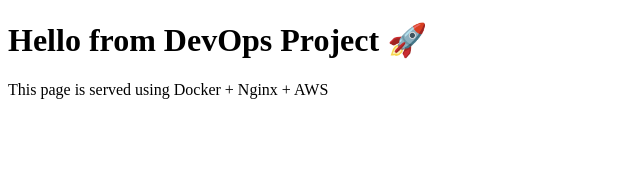
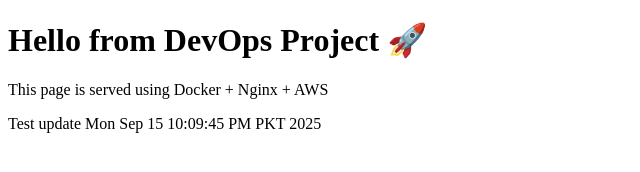
Before and after one commit to Sp21-bse-022/devops-html-project, a plain HTML site: page index.html in a window 1280 px wide. Shown: the whole page, without its empty margins (0-640 px from the left). Drawn offline with Linux system fonts and the light colour scheme.

Commit message:
testing automation

```diff
--- a/index.html
+++ b/index.html
@@ -6,5 +6,6 @@
 <body>
   <h1>Hello from DevOps Project 🚀</h1>
   <p>This page is served using Docker + Nginx + AWS</p>
+<p>Test update Mon Sep 15 10:09:45 PM PKT 2025</p>
 </body>
 </html>
```
Also changed, not shown: 1 other file.
